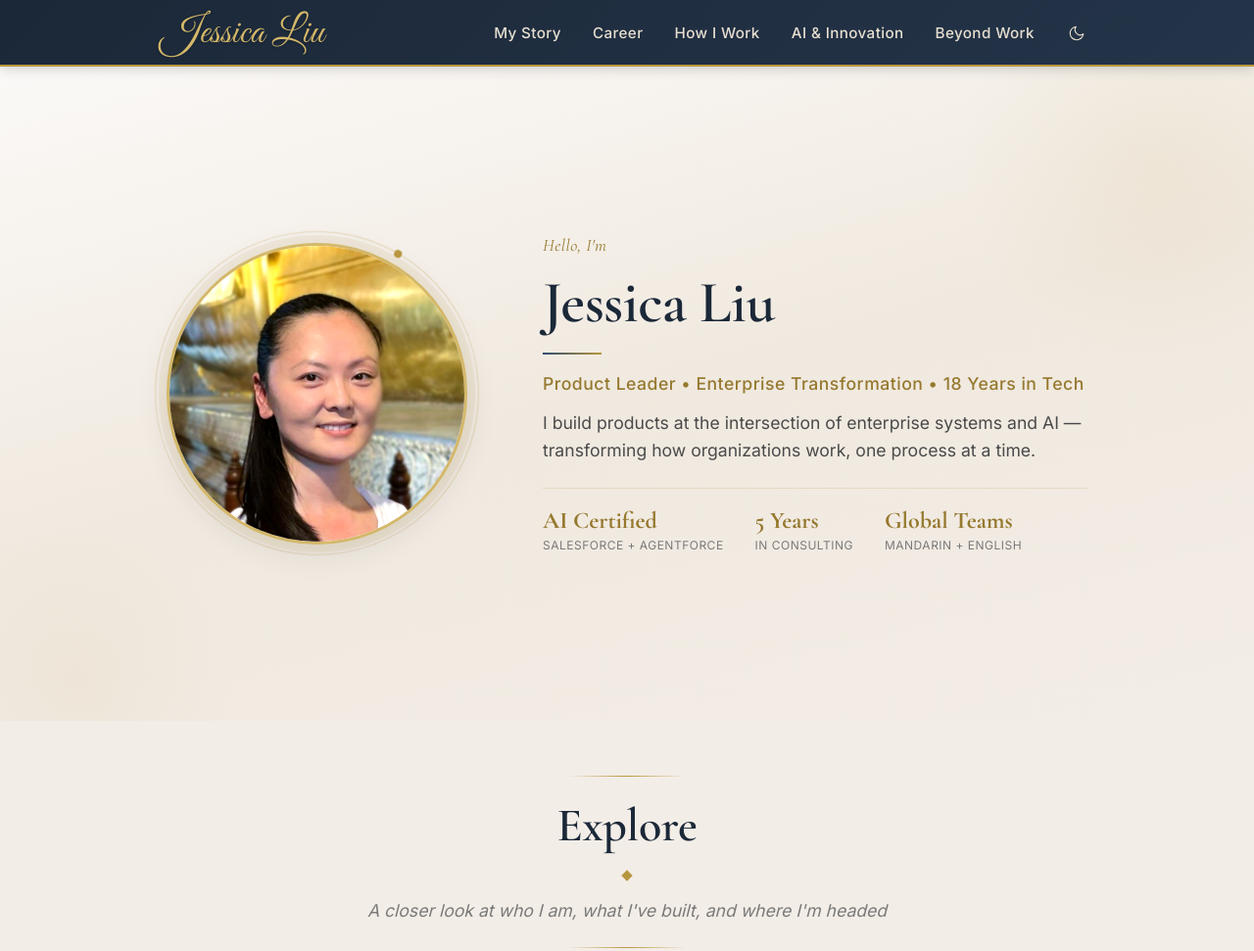
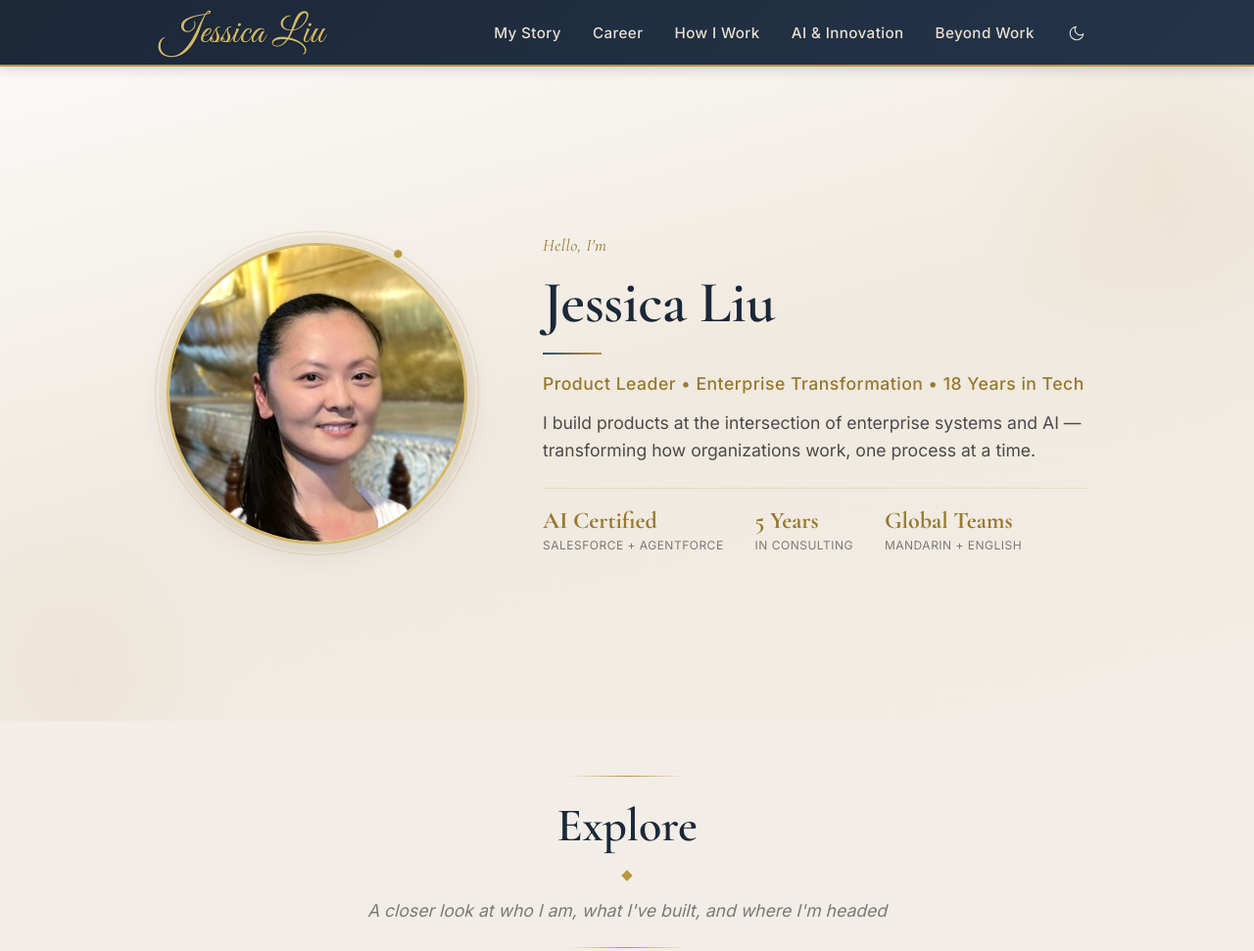
Before and after one commit to xiaojing25-pixel/its-jessica, a plain HTML site: page index.html in a window 1280 px wide. Shown: the top 971 px of the page at 98% size. Drawn offline with nearby package versions, Linux system fonts and the light colour scheme.

Commit message:
Tone down profile photo saturation

```diff
--- a/styles.css
+++ b/styles.css
@@ -336,7 +336,7 @@ h1, h2, h3, h4 {
   width: 100%;
   height: 100%;
   object-fit: cover;
-  filter: brightness(1.12) contrast(1.15) saturate(1.08);
+  filter: brightness(1.1) contrast(1.1) saturate(0.9);
 }
 
 .hero__photo-placeholder::after {
```
